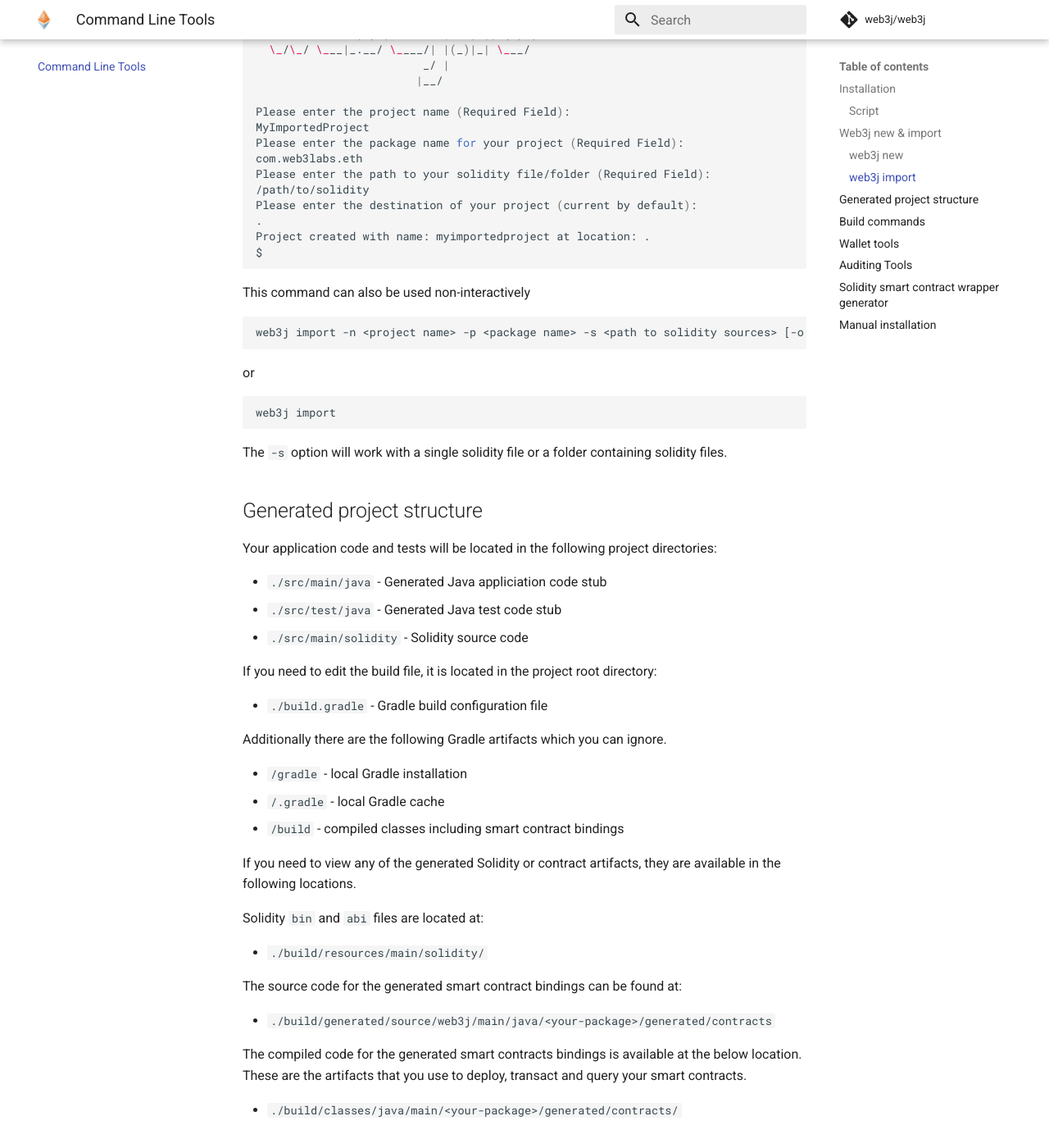
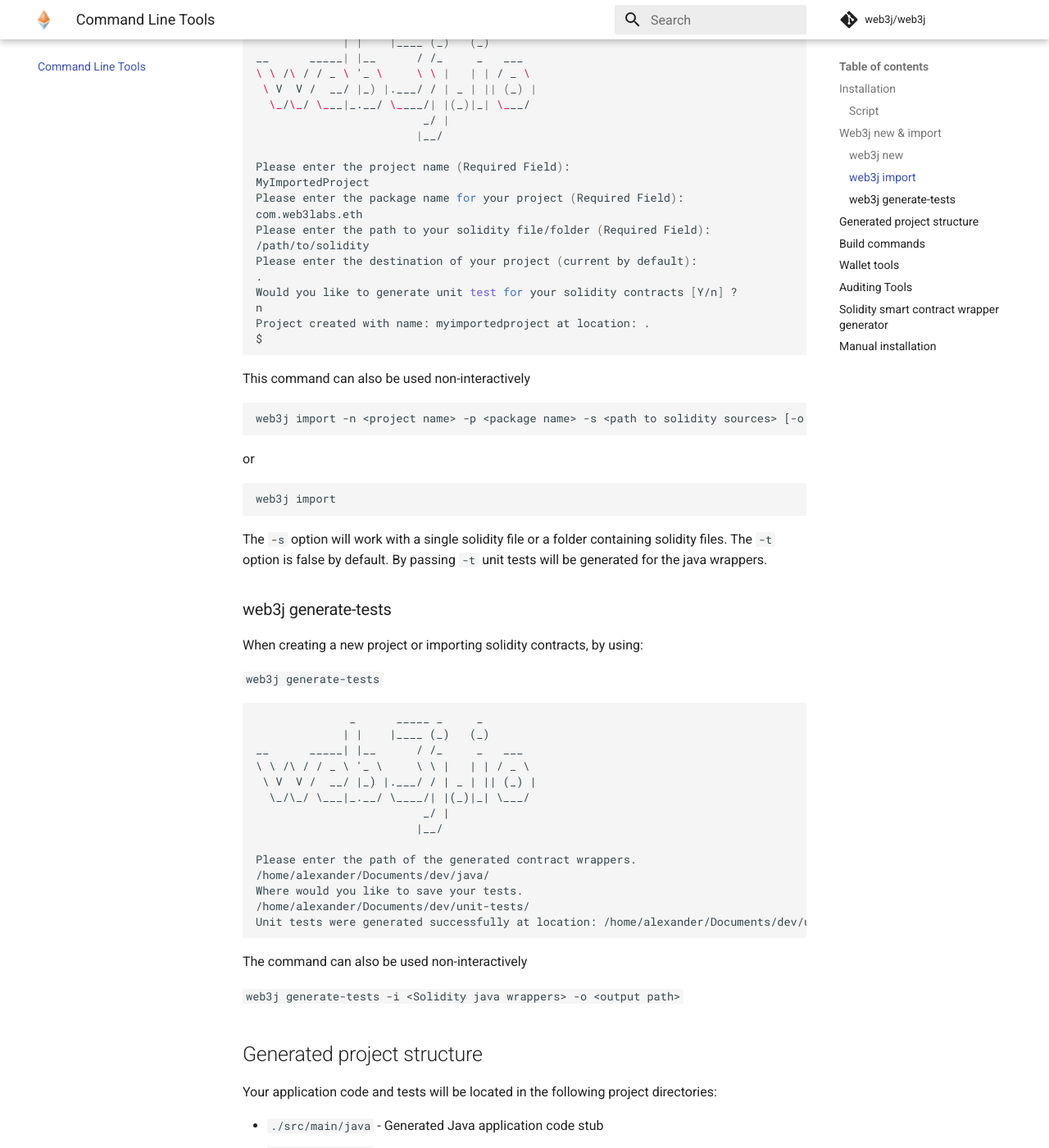
Before and after one commit to hyperledger/web3j-docs, an MkDocs documentation site: the page built from docs/command_line_tools.md, in a window 1280 px wide and 1400 px high, scrolled down 3064 px. Shown: the whole window at 82% size. Built offline with MkDocs 1.6.1 and Material for MkDocs 9.7.7, drawn with Linux system fonts in a browser that asks for light colours; comment, search, counter and statistics services are not loaded; some of the changed text lies outside the part shown.

Commit message:
Added unit generation functionality to the command line tools page.

````diff
--- a/docs/command_line_tools.md
+++ b/docs/command_line_tools.md
@@ -9,6 +9,7 @@ A web3j binary is distributed with each release providing an interactive command
 - Wallet password management
 - Ether transfer from one wallet to another
 - Generation of Solidity smart contract wrappers
+- Generation of unit tests for Java smart contract wrappers
 - Smart contract auditing
 
 Installation
@@ -50,11 +51,12 @@ The `web3j new` and `web3j import` commands provide a convenient way to create a
 These commands provide the following functionality:
 
 - Creation of a new Java project.
-- Generation of a simple *Hello World* Solidity contract (named the `Greeter`) or import an exisiting Solidity project from a file or directory.
+- Generation of a simple *Hello World* Solidity contract (named the `Greeter`) or import an existing Solidity project from a file or directory.
 - Compilation of the Solidity files.
 - Configure the project to use the Gradle build tool.
 - Generate Java smart contract wrappers for all provided Solidity files.
 - Add the required web3j dependencies, to deploy and interact with the contracts.
+- Generate unit tests for the Java smart contract wrappers.
 
 ### web3j new
 
@@ -150,6 +152,8 @@ Please enter the path to your solidity file/folder (Required Field):
 /path/to/solidity
 Please enter the destination of your project (current by default):
 .
+Would you like to generate unit test for your solidity contracts [Y/n] ?
+n
 Project created with name: myimportedproject at location: .
 $
 ```
@@ -157,7 +161,7 @@ $
 This command can also be used non-interactively
 
 ```
-web3j import -n <project name> -p <package name> -s <path to solidity sources> [-o <path>]
+web3j import -n <project name> -p <package name> -s <path to solidity sources> [-o <path>] -t
 ```
 
 or
@@ -167,14 +171,40 @@ web3j import
 ```
 
 The `-s` option will work with a single solidity file or a folder containing solidity files.
+The `-t` option is false by default. By passing `-t` unit tests will be generated for the java wrappers.
 
+### web3j generate-tests
+
+When creating a new project or importing solidity contracts, by using:
+
+`web3j generate-tests`
+```
+
+              _      _____ _     _
+             | |    |____ (_)   (_)
+__      _____| |__      / /_     _   ___
+\ \ /\ / / _ \ '_ \     \ \ |   | | / _ \
+ \ V  V /  __/ |_) |.___/ / | _ | || (_) |
+  \_/\_/ \___|_.__/ \____/| |(_)|_| \___/
+                         _/ |
+                        |__/
+
+Please enter the path of the generated contract wrappers.
+/home/alexander/Documents/dev/java/
+Where would you like to save your tests.
+/home/alexander/Documents/dev/unit-tests/
+Unit tests were generated successfully at location: /home/alexander/Documents/dev/unit-tests/
+```
+The command can also be used non-interactively
+
+```web3j generate-tests -i <Solidity java wrappers> -o <output path>```
 
 Generated project structure
 ---------------------------
 
 Your application code and tests will be located in the following project directories:
 
-- `./src/main/java` - Generated Java appliciation code stub
+- `./src/main/java` - Generated Java application code stub
 - `./src/test/java` - Generated Java test code stub
 - `./src/main/solidity` - Solidity source code
 
@@ -356,5 +386,6 @@ __      _____| |__      / /_     _   ___
                          _/ |
                         |__/
 
-Usage: web3j version|wallet|solidity|new|import ...
+Usage: web3j version|wallet|solidity|new|import|generate-tests|audit ...
+
 ```
````
